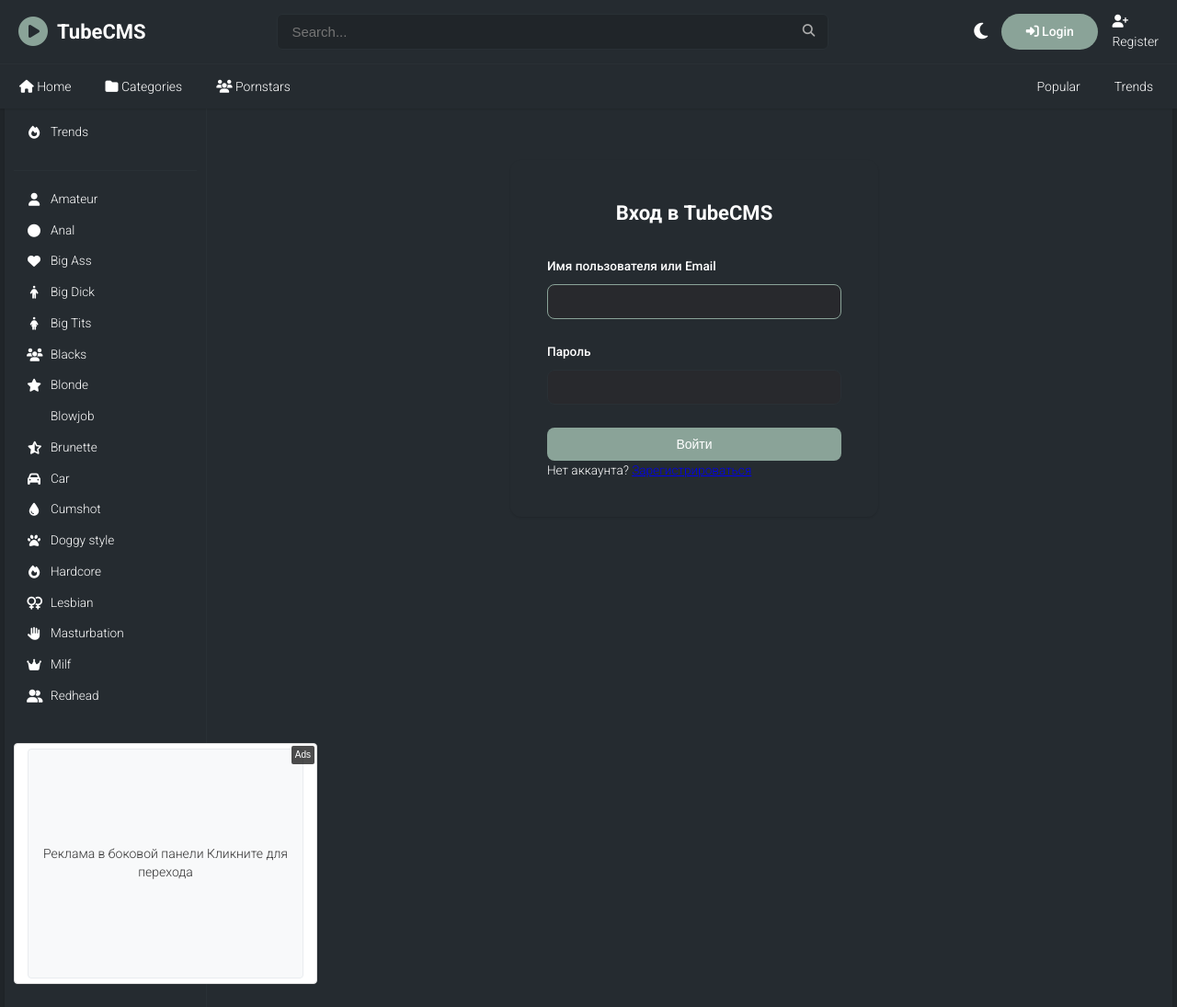
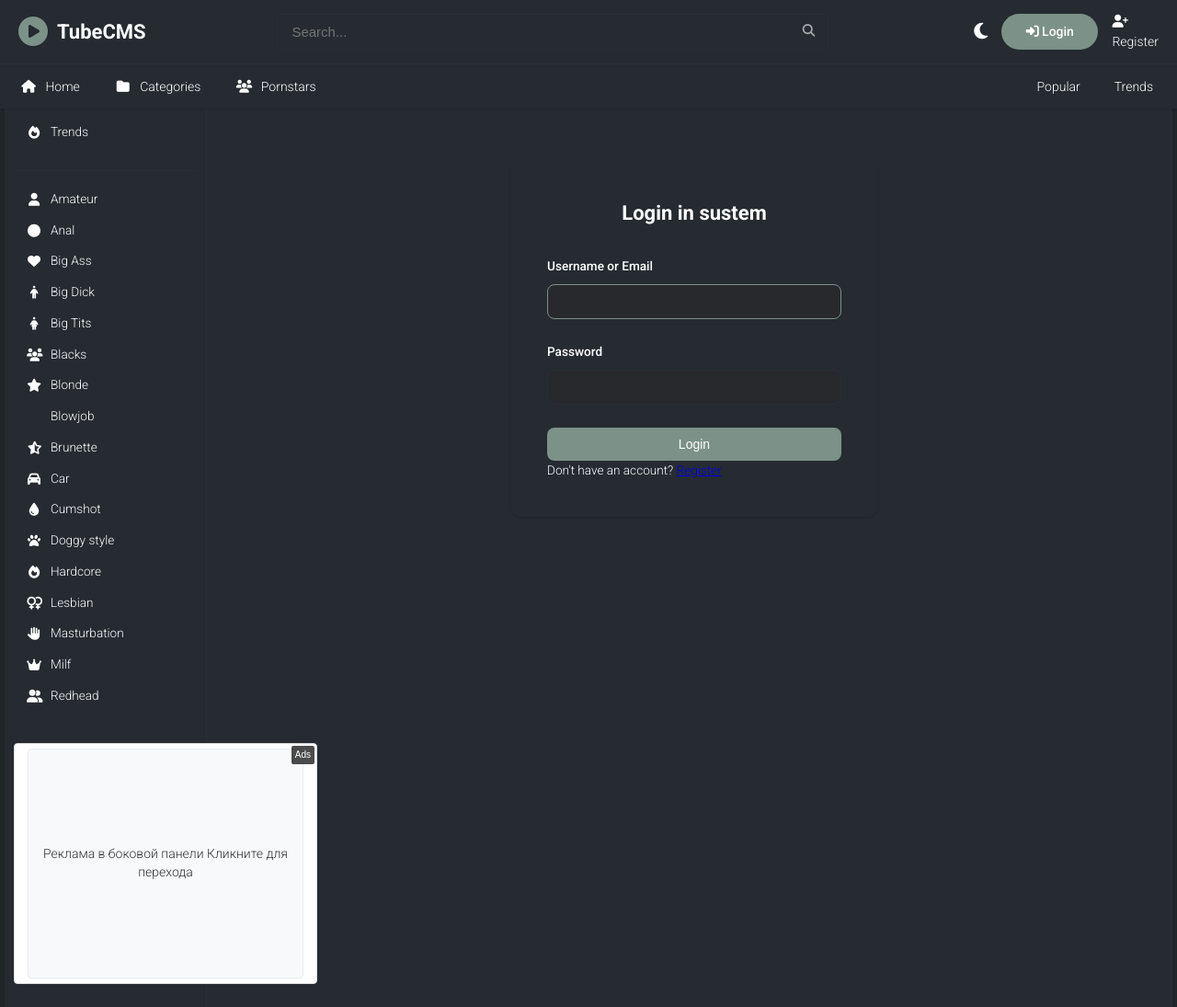
Before and after one commit to AlmiroN-code/TuboCMSv3, a Django app: page /users/login/ in a window 1280 px wide. Shown: the top 1095 px of the page at 92% size. Run offline with Django 5.2, Linux system fonts and the light colour scheme; data comes from the database, SQL or seed files in the repository; both versions use the stored data as it was after the commit; parts of the project's set-up code (start-up, migrations or seed data) failed here and were passed over; some libraries are stand-ins or nearby versions.

Commit message:
Fix Design

```diff
--- a/static/css/base.css
+++ b/static/css/base.css
@@ -1,6 +1,6 @@
 *,:after,:before{-moz-box-sizing:border-box;-webkit-box-sizing:border-box;box-sizing:border-box;margin:0;padding:0}
 html{-webkit-text-size-adjust:100%;line-height:1.15}
-:root{--bg-primary:#252B30;--bg-secondary:#28292D;--bg-tertiary:#202529;--text-primary:#ffffff;--text-secondary:#aaaaaa;--accent-color:#8AA398;--border-color:#293035;--card-bg:#0f0f0f;--shadow:0 1px 2px #00000021;--sidebar-width:220px;}
+:root{--bg-primary:#252B30;--bg-secondary:#28292D;--bg-tertiary:#202529;--text-primary:#ffffff;--text-secondary:#aaaaaa;--accent-color:#7C9188;--border-color:#293035;--card-bg:#0f0f0f;--shadow:0 1px 2px #00000021;--sidebar-width:220px;}
 .light-theme{--bg-primary:#ffffff;--bg-secondary:#f9f9f9;--bg-tertiary:#e5e5e5;--text-primary:#0f0f0f;--text-secondary:#606060;--accent-color:#ff0000;--border-color:#e5e5e5;--card-bg:#ffffff;--shadow:0 4px 12px rgba(0,0,0,0.08)}
 body{font-family:'Roboto',sans-serif;font-weight:300;font-style:normal;font-size:.85rem;background-color:var(--bg-tertiary);margin:0;padding:0;color:var(--text-primary);line-height:1.6;transition:background-color .3s,color .3s}
 .separator{margin:15px 0;border-top:1px solid var(--border-color)}
@@ -12,7 +12,7 @@ header{background-color:var(--bg-primary);position:sticky;top:0;z-index:100;tran
 .logo-icon{color:var(--accent-color);font-size:32px;margin-right:10px}
 .logo h1{font-size:22px;font-weight:700;color:var(--text-primary)}
 .search-bar{flex:1;max-width:600px;margin:0 20px;position:relative}
-.search-bar input{width:100%;padding:10px 45px 10px 15px;background-color:var(--bg-tertiary);border:1px solid var(--border-color);border-radius:6px;font-size:15px;outline:none;color:var(--text-primary);transition:all .3s}
+.search-bar input{width: 100%;padding:10px 15px;background-color:var(--bg-primary);border:1px solid var(--border-color);border-radius:6px;font-size:15px;outline:none;color:var(--text-primary);transition: all .3s;}
 .search-bar input:focus{border-color:#1c62b9;background-color:var(--bg-secondary)}
 .search-icon{position:absolute;right:15px;top:50%;transform:translateY(-50%);color:var(--text-secondary);cursor:pointer}
 .account-controls{display:flex;align-items:center}
@@ -30,6 +30,7 @@ nav{background-color:var(--bg-primary);transition:background-color .3s,border-co
 .nav-item{padding:8px 16px;color:var(--text-primary);text-decoration:none;transition:background-color .3s;font-size:14px;white-space:nowrap;border-radius:6px;margin-right:5px}
 .nav-item:hover{background-color:var(--bg-tertiary)}
 .nav-item.active{background-color:var(--bg-tertiary)}
+.nav-item i{font-size:14px;width:20px;text-align:center;margin-right:5px}
 .main-content{display:flex;background:var(--bg-primary);box-shadow:0 1px 2px #00000021}
 .sidebar{width:var(--sidebar-width);position:sticky;background-color:var(--bg-primary);padding:10px;border-right:1px solid var(--border-color);margin-right:10px;transition:background-color .3s}
 .sidebar-section{margin-bottom:25px}
@@ -38,7 +39,7 @@ nav{background-color:var(--bg-primary);transition:background-color .3s,border-co
 .sidebar li{margin-bottom:2px}
 .sidebar a{text-decoration:none;color:var(--text-primary);cursor:pointer;font-size:.85rem;display:flex;align-items:center;padding:5px 14px;gap:10px;transition:.2s;border-radius:4px}
 .sidebar a:hover{transform:translateX(1px);background-color:rgba(138,163,152,.1)}
-.sidebar a.active{background-color:var(--bg-tertiary);color:var(--accent-color);font-weight:500;border-left:3px solid var(--accent-color);padding-left:11px}
+.sidebar a.active{background-color:var(--accent-color);padding-left:11px}
 .sidebar i{font-size:14px;width:16px;text-align:center}
 .content{flex:1;background-color:var(--bg-primary);transition:background-color .3s;padding:10px}
 .content h2{color:var(--text-primary);margin-bottom:20px;font-size:22px}
@@ -149,11 +150,11 @@ footer{background-color:var(--bg-primary);padding:30px 0 20px;}
 .empty-state h3{font-size:1.5rem;margin-bottom:.5rem;color:var(--text-primary)}
 .empty-state p{font-size:1.1rem;margin:0}
 .models-header{margin-bottom:2rem}
-.models-header h1{color:#333;margin-bottom:.5rem}
+.models-header h1{margin-bottom:.5rem}
 .models-header p{color:#666;margin-bottom:0}
 .filters-section{margin-bottom:2rem}
 .filters-section .form-label{font-weight:600;color:var(--text-secondary);margin-bottom:.5rem}
-.models-grid{display:grid;grid-template-columns:repeat(5,1fr);gap:10px}
+.models-grid{display:grid;grid-template-columns:repeat(6,1fr);gap:10px}
 .model-card{overflow:hidden;box-shadow:var(--shadow);transition:transform .3s ease,box-shadow .3s ease;height:100%}
 .model-card:hover{transform:translateY(-4px);box-shadow:0 8px 25px rgba(0,0,0,.15)}
 .model-link{text-decoration:none;color:inherit;display:block;height:100%}
--- a/templates/users/login.html
+++ b/templates/users/login.html
@@ -1,16 +1,16 @@
 {% extends 'base.html' %}
 
-{% block title %}Вход - TubeCMS{% endblock %}
+{% block title %}Login - TubeCMS{% endblock %}
 
 {% block content %}
 <div class="auth-container">
     <div class="auth-form">
-        <h2>Вход в TubeCMS</h2>
+        <h2>Login in sustem</h2>
 
         <form method="post">
             {% csrf_token %}
             <div class="form-group">
-                <label for="{{ form.username.id_for_label }}">Имя пользователя или Email</label>
+                <label for="{{ form.username.id_for_label }}">Username or Email</label>
                 {{ form.username }}
                 {% if form.username.errors %}
                     <div class="form-errors">
@@ -22,7 +22,7 @@
             </div>
 
             <div class="form-group">
-                <label for="{{ form.password.id_for_label }}">Пароль</label>
+                <label for="{{ form.password.id_for_label }}">Password</label>
                 {{ form.password }}
                 {% if form.password.errors %}
                     <div class="form-errors">
@@ -33,11 +33,11 @@
                 {% endif %}
             </div>
 
-            <button type="submit" class="btn btn-primary">Войти</button>
+            <button type="submit" class="btn btn-primary">Login</button>
         </form>
 
         <div class="auth-links">
-            <p>Нет аккаунта? <a href="{% url 'users:register' %}">Зарегистрироваться</a></p>
+            <p>Don't have an account? <a href="{% url 'users:register' %}">Register</a></p>
         </div>
     </div>
 </div>
```
Also changed, not shown: templates/users/profile_edit.html (+9 -9 lines), db.sqlite3.
